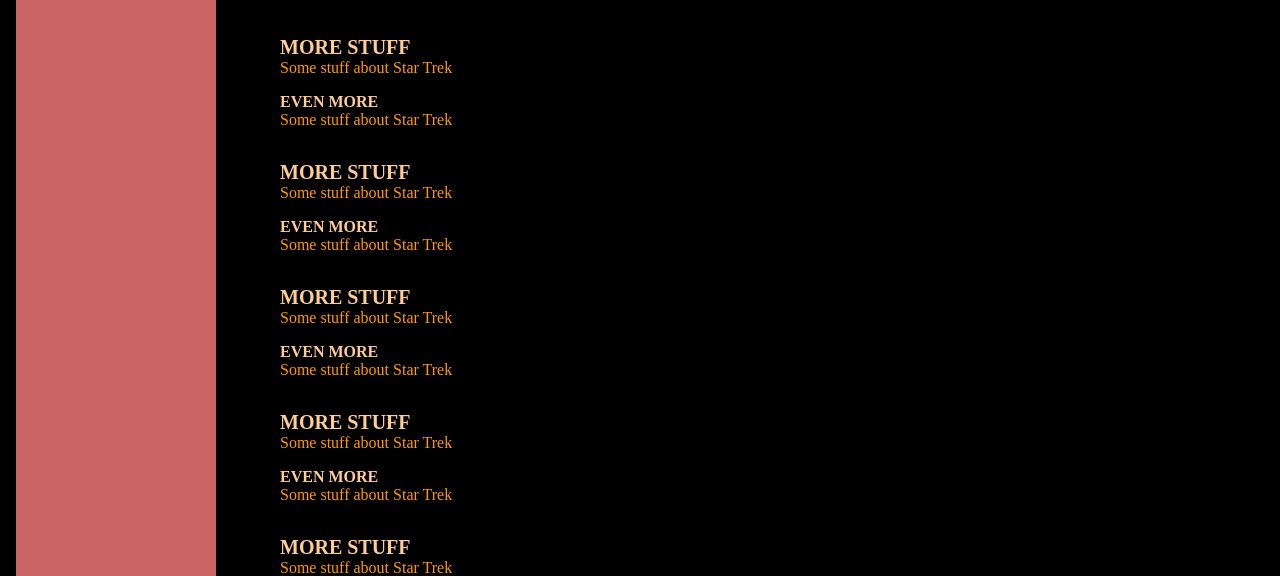
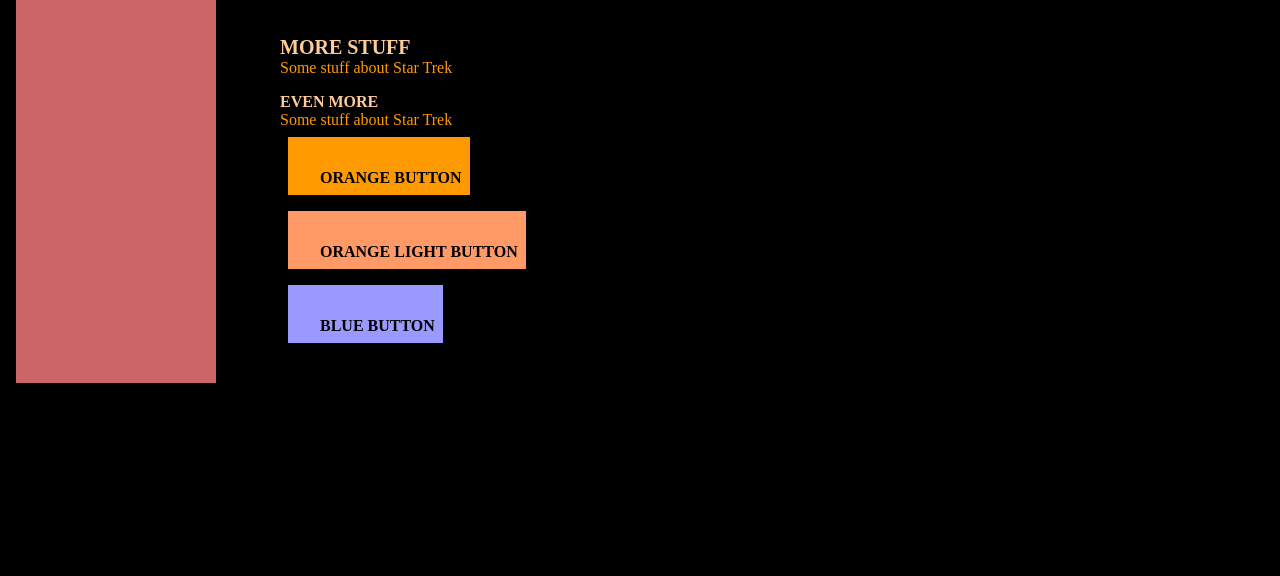
Before and after one commit to sfritton/picard-geocache, a Gatsby site: page / in a window 1280 px wide. Shown: the part 376-952 px from the top of the page. After the commit the page ends 800 px from the top, so only its background shows below. Built offline with nearby package versions, Linux system fonts and the light colour scheme; Gatsby itself is replaced by a stand-in of ours.

Commit message:
adding button component

```diff
--- /dev/null
+++ b/src/components/Button/button.module.css
@@ -0,0 +1,50 @@
+.button[data-color='orange'] {
+  --button-color: var(--color-orange-primary);
+  --button-hover-color: var(--color-orange-lighter);
+  --button-focus-color: var(--color-orange-dark);
+}
+
+.button[data-color='orange-light'] {
+  --button-color: var(--color-orange-light);
+  --button-hover-color: var(--color-orange-lighter);
+  --button-focus-color: var(--color-orange-dark);
+}
+
+.button[data-color='blue'] {
+  --button-color: var(--color-blue-primary);
+  --button-hover-color: var(--color-blue-light);
+  --button-focus-color: var(--color-blue-light);
+}
+
+.button {
+  position: relative;
+  margin: var(--space-sm);
+  background: var(--button-color);
+  color: var(--color-neutral);
+  border: none;
+  padding: var(--space-lg) var(--space-sm) var(--space-sm) var(--space-lg);
+  font-family: Oswald;
+  text-transform: uppercase;
+  font-weight: bold;
+  font-size: var(--text-md);
+  cursor: pointer;
+}
+
+.button:hover {
+  background: var(--button-hover-color);
+}
+
+.button:active {
+  background: var(--button-focus-color);
+}
+
+.button:focus:before {
+  content: '';
+  position: absolute;
+  top: 0;
+  bottom: 0;
+  left: 0;
+  width: var(--space-md);
+  background: var(--button-focus-color);
+  border-right: 4px solid var(--color-neutral);
+}
--- /dev/null
+++ b/src/components/Button/index.tsx
@@ -0,0 +1,16 @@
+import React from 'react';
+import styles from './button.module.css';
+
+interface Props {
+  color?: 'orange' | 'orange-light' | 'blue';
+}
+
+const Button: React.FC<Props> = ({ children, color = 'orange' }) => {
+  return (
+    <button data-color={color} className={styles.button}>
+      {children}{' '}
+    </button>
+  );
+};
+
+export default Button;
--- a/src/components/Layout/Content/content.module.css
+++ b/src/components/Layout/Content/content.module.css
@@ -10,8 +10,7 @@
 .content {
   background: var(--color-neutral);
   border-top-left-radius: var(--space-xl);
-  padding-left: var(--space-xl);
-  padding-top: var(--space-lg);
+  padding: var(--space-lg) var(--space-xl);
 }
 
 .borderBlock {
--- a/src/components/Layout/Grid/grid.module.css
+++ b/src/components/Layout/Grid/grid.module.css
@@ -6,6 +6,5 @@
     'header'
     'content';
 
-  min-height: 100vh;
   padding: var(--space-md);
 }
--- a/src/pages/index.tsx
+++ b/src/pages/index.tsx
@@ -1,5 +1,6 @@
 import React from 'react';
 import Layout from '../components/Layout';
+import Button from '../components/Button';
 
 export default function Home() {
   return (
@@ -9,20 +10,15 @@ export default function Home() {
         <h2>Hello World</h2>Some stuff about Star Trek
         <h3>More stuff</h3>Some stuff about Star Trek
         <h4>Even more</h4>Some stuff about Star Trek
-        <h3>More stuff</h3>Some stuff about Star Trek
-        <h4>Even more</h4>Some stuff about Star Trek
-        <h3>More stuff</h3>Some stuff about Star Trek
-        <h4>Even more</h4>Some stuff about Star Trek
-        <h3>More stuff</h3>Some stuff about Star Trek
-        <h4>Even more</h4>Some stuff about Star Trek
-        <h3>More stuff</h3>Some stuff about Star Trek
-        <h4>Even more</h4>Some stuff about Star Trek
-        <h3>More stuff</h3>Some stuff about Star Trek
-        <h4>Even more</h4>Some stuff about Star Trek
-        <h3>More stuff</h3>Some stuff about Star Trek
-        <h4>Even more</h4>Some stuff about Star Trek
-        <h3>More stuff</h3>Some stuff about Star Trek
-        <h4>Even more</h4>Some stuff about Star Trek
+        <div>
+          <Button>Orange Button</Button>
+        </div>
+        <div>
+          <Button color="orange-light">Orange Light Button</Button>
+        </div>
+        <div>
+          <Button color="blue">Blue Button</Button>
+        </div>
       </Layout.Content>
     </Layout.Grid>
   );
```
